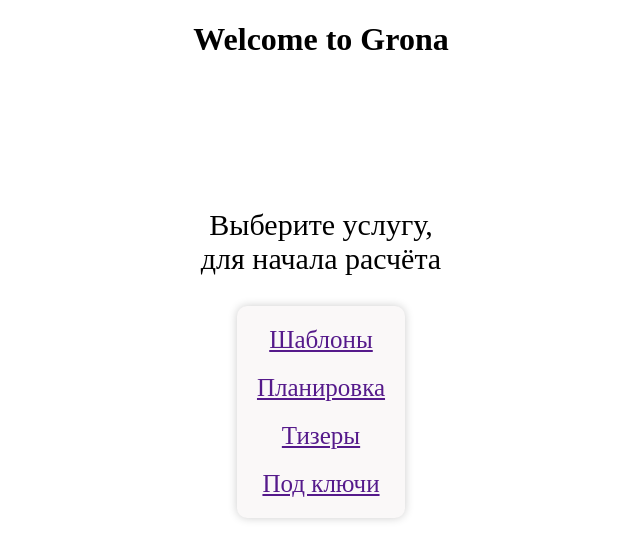
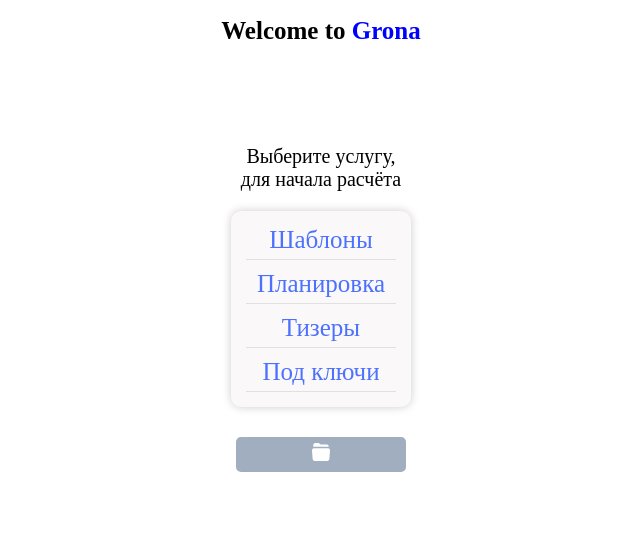
Before and after one commit to Cr0nn/TgBot.io, a plain HTML site: page index.html in a window 1280 px wide. Shown: the whole page, without its empty margins (319-959 px from the left). Drawn offline with Linux system fonts and the light colour scheme.

Commit message:
Add files via upload

```diff
--- a/index.html
+++ b/index.html
@@ -12,14 +12,18 @@
     </head>
     <body>
         <div id="main">
-            <h1>Welcome to Grona</h1>
-            <p style="margin-top: 150px; font-size: 30px;">Выберите услугу,<br>для начала расчёта</p>
+            <h1>Welcome to <span class="grn">Grona</span></h1>
+            <p style="margin-top: 100px; font-size: 20px;">Выберите услугу,<br>для начала расчёта</p>
             <div class="box1">
-                <a href="" class="rf">Шаблоны</a><br>
-                <a href="" class="rf">Планировка</a><br>
-                <a href="" class="rf">Тизеры</a><br>
-                <a href="" class="rf">Под ключи</a><br>
+                <a href="" >Шаблоны</a><br>
+                <a href="" >Планировка</a><br>
+                <a href="" >Тизеры</a><br>
+                <a href="" >Под ключи</a><br>
             </div>
+            <div class="container">
+                <button class="std-btn"><img src="Folder.svg" alt=""></button>
+            </div>
+
         </div>
     <script src="https://telegram.org/js/telegram-web-app.js"></script>
     </body>
--- a/style.css
+++ b/style.css
@@ -9,13 +9,40 @@
     box-sizing: border-box;
     margin-left: auto;
     margin-right: auto;
-    color: rgb(105, 255, 255);
+
     font-size: 25px;
+
 }
 a {
     display: inline-block;
-    margin: 10px;
+    width: 150px;
+    margin: 5px;
+    border-bottom: 1px solid rgba(128,128,128,0.2);
+    padding-bottom: 5px;
+    text-decoration: none;
+    color: #4B71FE;
+}
+a:hover{
+    color: rgb(145, 7, 145)
 }
 html{
     text-align: center;
 }
+.std-btn{
+    margin-top: 30px;
+    margin-left: auto;
+    margin-right: auto;
+    background-color: #A0AEBF;
+    width: 170px;
+    height: 35px;
+    font-size: 20px;
+    border: 0;
+    border-radius: 5px;
+    outline: none;
+}
+h1{
+    font-size: 25px;
+}
+.grn{
+    color:blue
+}
```
Also changed, not shown: Folder.svg (added).
